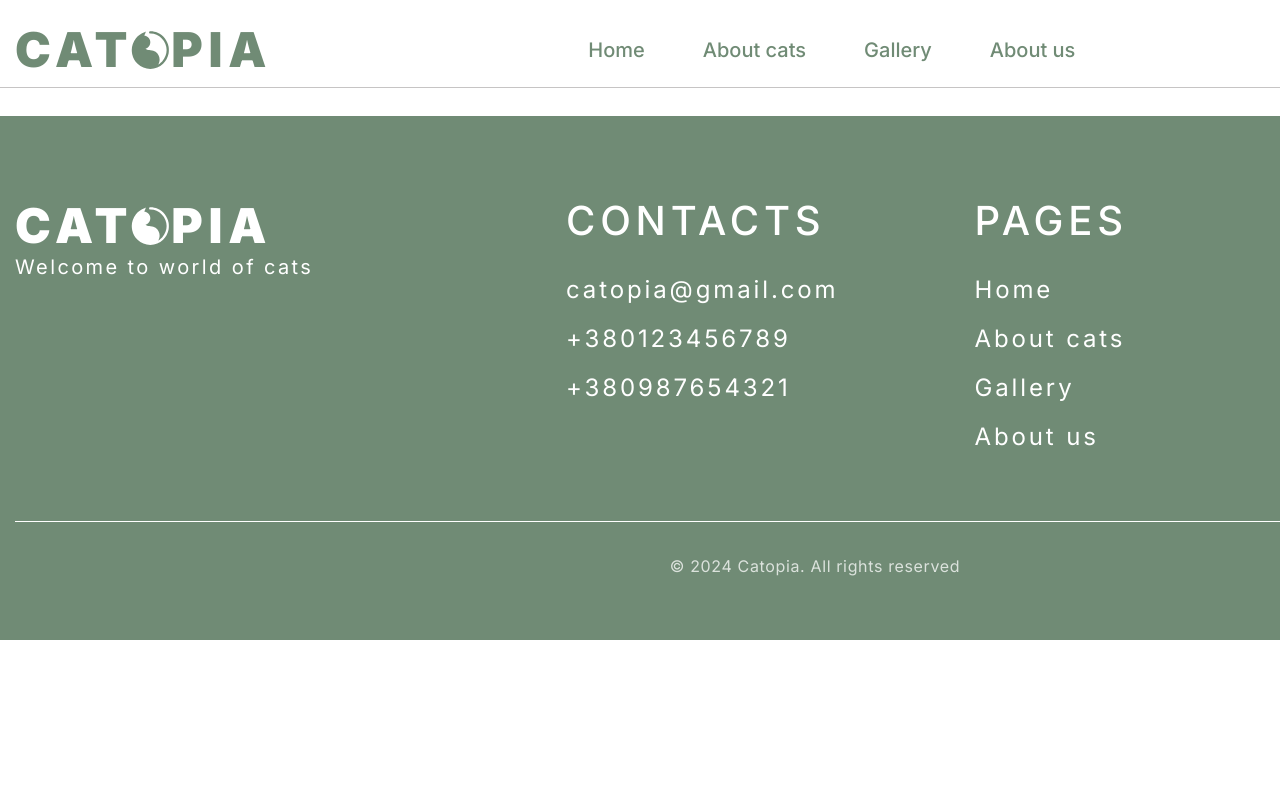
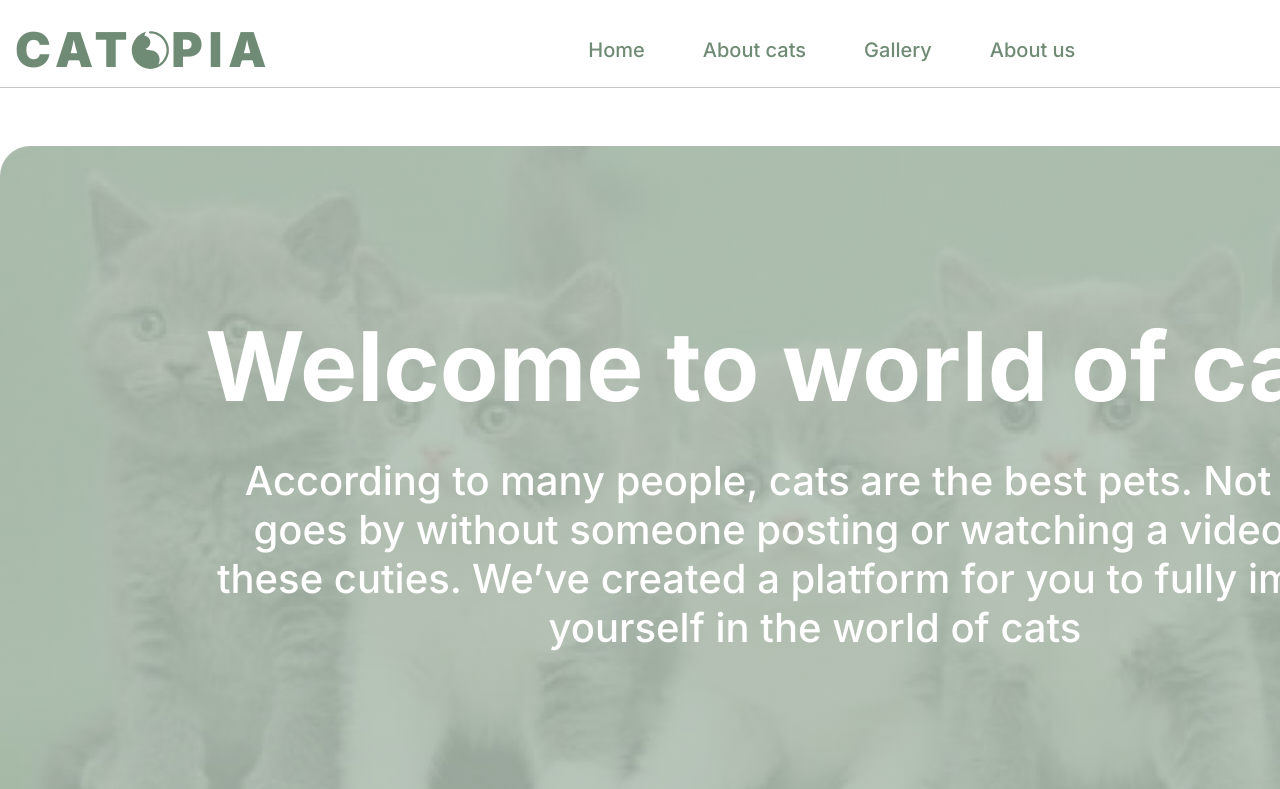
Before and after one commit to antskat/catopia, a React (Create React App) app: page / in a window 1280 px wide. Shown: the top 789 px of the page. Built offline with nearby package versions, Linux system fonts and the light colour scheme.

Commit message:
Update App.js

```diff
--- a/src/App.js
+++ b/src/App.js
@@ -15,7 +15,7 @@
 function App() {
     const location = useLocation();
 
-    const hide = location.pathname === "/catopia/register" || location.pathname === "/catopia/login";
+    const hide = location.pathname === "/register" || location.pathname === "/login";
 
 
     return (
@@ -25,9 +25,9 @@
             <ScrollControl />
 
             <Routes>
-                <Route path="/catopia/" element={<Home />} />
-                <Route path="/catopia/register" element={<Register />} />
-                <Route path="/catopia/login" element={<Login />} />
+                <Route path="/" element={<Home />} />
+                <Route path="/register" element={<Register />} />
+                <Route path="/login" element={<Login />} />
             </Routes>
 
             {!hide && <Footer />}
```
